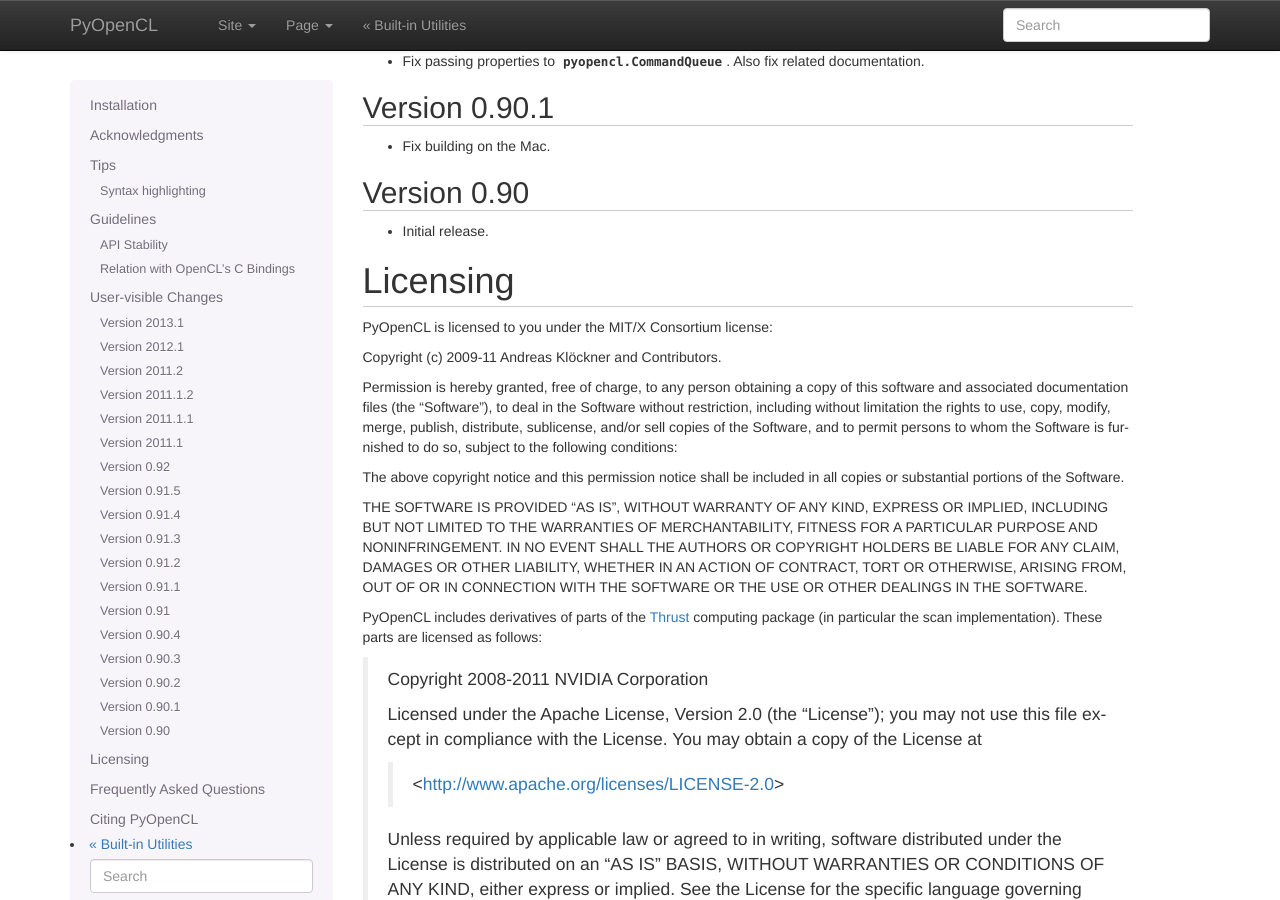
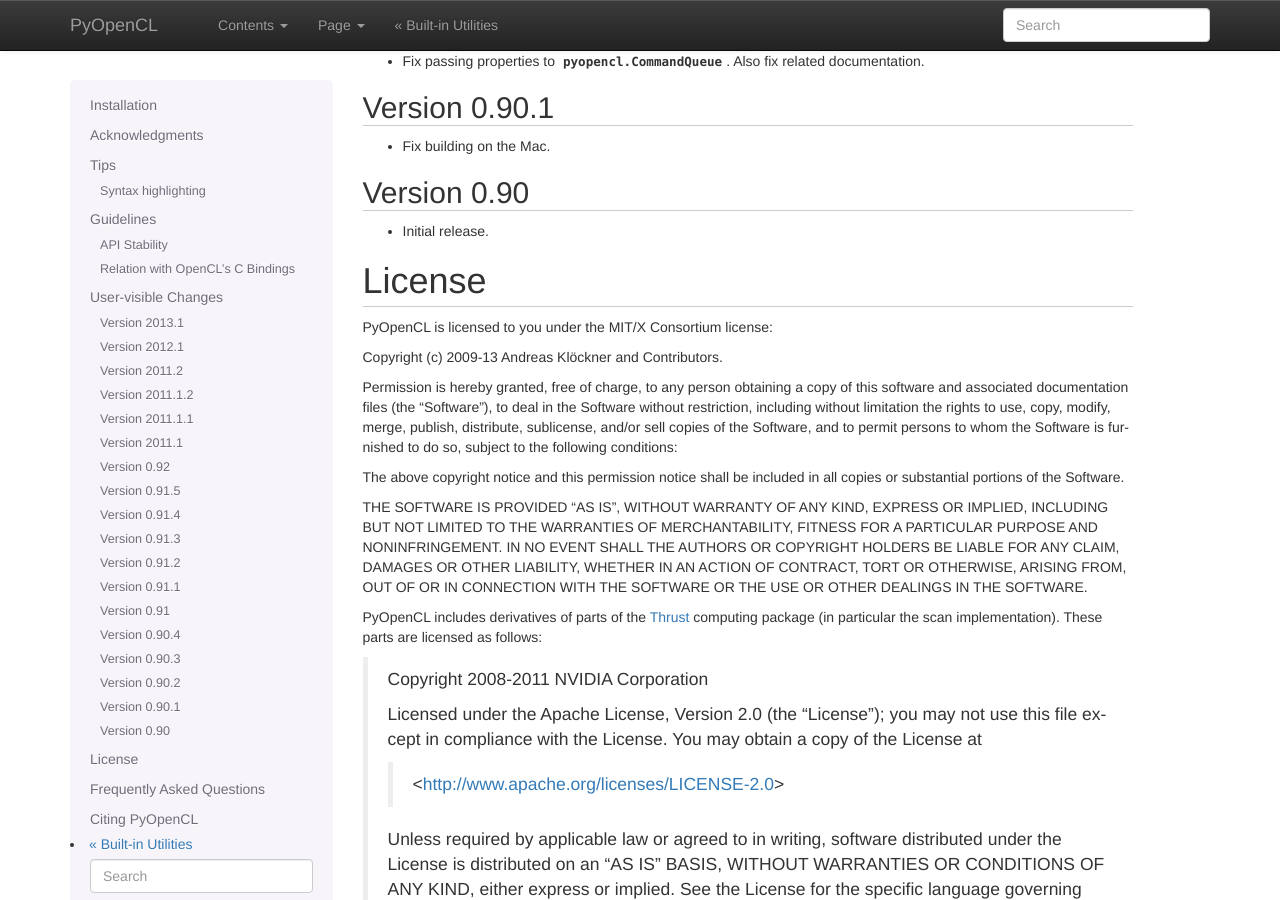
Before and after one commit to inducer/pyopencl, a Sphinx documentation site: the page built from doc/source/misc.rst, in a window 1280 px wide and 900 px high, scrolled down 4083 px. Built offline with Sphinx 7.4.7, drawn with Linux system fonts in a browser that asks for light colours.

Commit message:
Minor doc fixes.

```diff
--- a/doc/source/conf.py
+++ b/doc/source/conf.py
@@ -11,7 +11,7 @@
 # All configuration values have a default value; values that are commented out
 # serve to show the default value.
 
-import sys, os
+#import sys, os
 
 # If your extensions are in another directory, add it here. If the directory
 # is relative to the documentation root, use os.path.abspath to make it
@@ -99,8 +99,9 @@ else:
     # further.  For a list of options available for each theme, see the
     # documentation.
     html_theme_options = {
-            'navbar_fixed_top': "true",
-            'navbar_class': "navbar navbar-inverse",
+            "navbar_fixed_top": "true",
+            "navbar_class": "navbar navbar-inverse",
+            "navbar_site_name": "Contents",
             }
 
 # The style sheet to use for HTML and HTML Help pages. A file of that name
--- a/doc/source/misc.rst
+++ b/doc/source/misc.rst
@@ -294,12 +294,12 @@ Version 0.90
 
 .. _license:
 
-Licensing
-=========
+License
+=======
 
 PyOpenCL is licensed to you under the MIT/X Consortium license:
 
-Copyright (c) 2009-11 Andreas Klöckner and Contributors.
+Copyright (c) 2009-13 Andreas Klöckner and Contributors.
 
 Permission is hereby granted, free of charge, to any person
 obtaining a copy of this software and associated documentation
```
